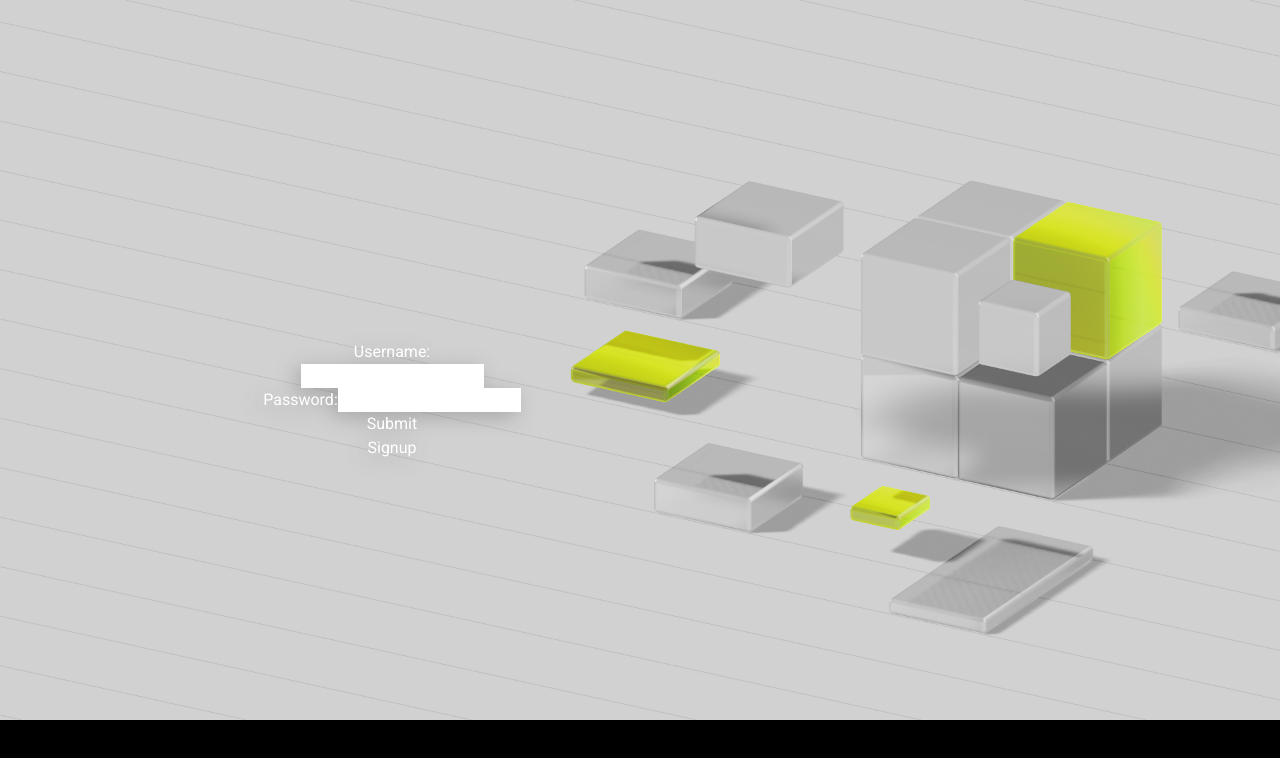
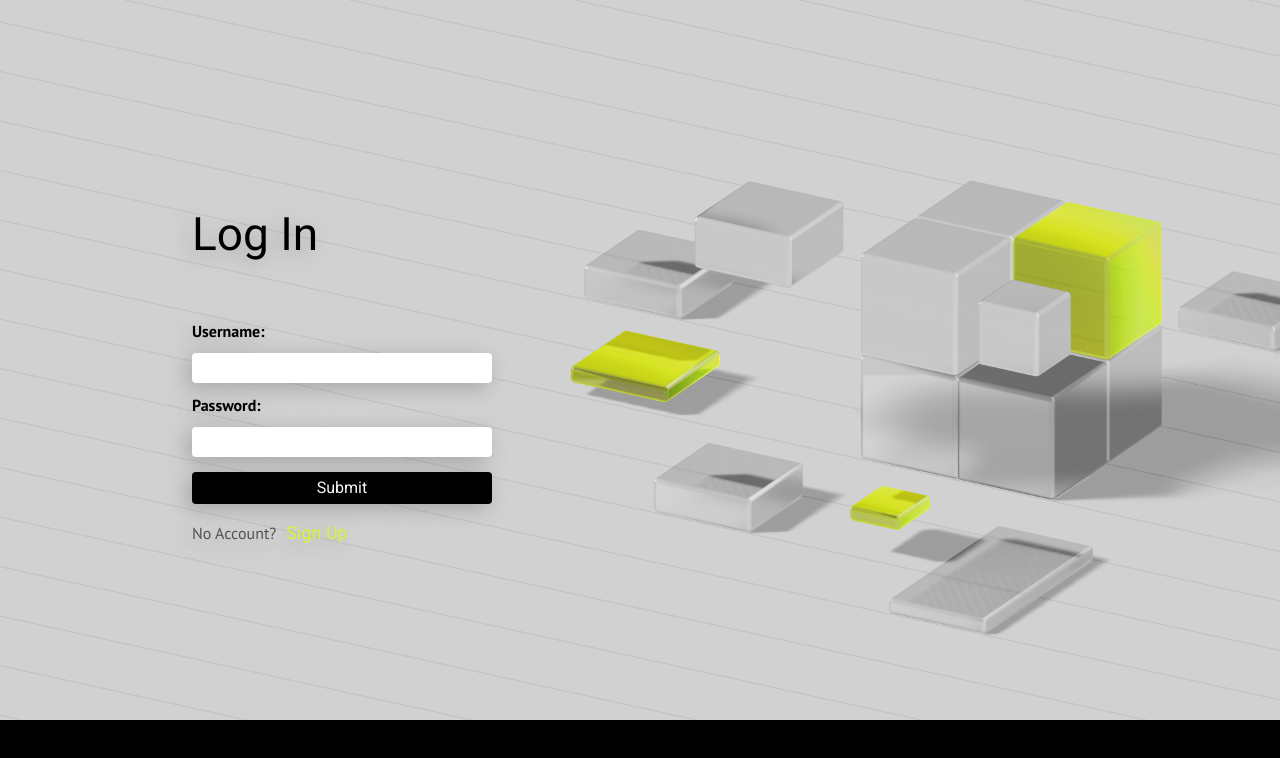
Before and after one commit to oslabs-beta/Anelyth, a React app: page /login in a window 1280 px wide. Shown: the top 758 px of the page. Built offline with nearby package versions, Linux system fonts and the light colour scheme.

Commit message:
chipping on signup page

```diff
--- a/Client/Styles/login.css
+++ b/Client/Styles/login.css
@@ -7,8 +7,8 @@
 .form-container {
   display: flex;
   flex-direction: column;
-  justify-content: center;
-  align-items: center;
+  /* justify-content: center; */
+  /* align-items: center; */
   position: absolute;
   left: 15%;
   top: 25%;
@@ -26,9 +26,82 @@
   object-fit: cover;
 }
 
-.enter-username {
+.login-title {
+  font-size: 46px;
+  color: black;
+  font-family: "Roboto", sans-serif;
+  margin-bottom: 50px;
+}
+
+.inner-container {
   display: flex;
   flex-direction: column;
   justify-content: center;
+  align-items: flex-start;
+}
+
+.enter-info {
+  display: flex;
+  flex-direction: column;
+  justify-content: center;
+  align-items: flex-start;
+  font-family: "PT Sans", sans-serif;
+  margin-bottom: 10px;
+}
+
+.input-title {
+  color: black;
+  margin-bottom: 10px;
+  font-weight: bold;
+}
+
+.form-input {
+  height: 30px;
+  width: 300px;
+  border: none;
+  border-radius: 4px;
+  padding-left: 10px;
+  font-family: "Roboto", sans-serif;
+}
+
+.form-input:focus {
+  outline: none !important;
+  border: 2px solid #D9F334;
+}
+
+.login-button {
+  width: 300px;
+  height: 32px;
+  border: none;
+  border-radius: 4px;
+  margin-top: 5px;
+  margin-bottom: 15px;
+  color: whitesmoke;
+  background-color: black;
+  font-family: "Roboto", sans-serif;
+}
+
+.login-button:hover {
+  cursor: pointer;
+  background-color: #D9F334;
+  color: black;
+}
+
+.no-acc-container {
+  width: 100%;
+  display: flex;
+  justify-content: flex-start;
   align-items: center;
 }
+
+.no-acc-text {
+  font-family: "PT Sans", sans-serif;
+  color: rgb(82, 82, 82);
+}
+
+.no-acc-link {
+  margin-left: 10px;
+  font-size: 18px;
+  color: #D9F334;
+
+}
--- /dev/null
+++ b/Client/Styles/signup.css
@@ -0,0 +1,9 @@
+.input-title {
+  color: black;
+  margin-bottom: 10px;
+  font-weight: bold;
+}
+
+.bg-img {
+  object-fit: cover;
+}
--- a/Client/Views/LoginPage.jsx
+++ b/Client/Views/LoginPage.jsx
@@ -38,19 +38,25 @@ function LoginPage() {
   return (
     <>
     <div className='login-container'>
+      <div className='form-container'>
+        <div className='login-title'>Log In</div>
+        <div className='inner-container'>
+          <div className='enter-info'>
+            <label className='input-title'>Username:</label>
+            <input className='form-input' type="text" name='username' value={formData.username} onChange={handleChange}/>
+          </div>
+          <div className='enter-info'>
+            <label className='input-title'>Password:</label>
+            <input className='form-input' type="password" name='password' value={formData.password} onChange={handleChange}/>
+          </div>
+          <input className='login-button' type="button" value='Submit' onClick={handleSubmit}/>
 
-      <div className='form-container'>
-        <div className='enter-username'>
-          <label>Username:</label>
-          <input type="text" name='username' value={formData.username} onChange={handleChange}/>
+          <div className='no-acc-container'>
+            <div className='no-acc-text'>No Account?</div>
+            <a className='no-acc-link' href="/signup">Sign Up</a>
+          </div>
         </div>
-        <div className='enter-password'>
-          <label>Password:</label>
-          <input type="password" name='password' value={formData.password} onChange={handleChange}/>
         </div>
-        <input className='login-button' type="button" value='Submit' onClick={handleSubmit}/>
-        <a href="/signup">Signup</a>
-      </div>
       <img className='bg-img' src={bgIMG} alt="" />
     </div>
     </>
--- a/Client/Views/SignupPage.jsx
+++ b/Client/Views/SignupPage.jsx
@@ -1,5 +1,7 @@
 import React, { useState } from 'react'
 import { useNavigate } from 'react-router';
+import '../Styles/signup.css';
+import bgIMG from '../Assets/loginimg.png';
 
 function SignupPage() {
   const navigate = useNavigate();
@@ -32,32 +34,36 @@ function SignupPage() {
 
   return (
     <>
+    <div>
       <div className='enter-username'>
-        <label>Username:
-          <input type="text" name='username' value={formData.username} onChange={handleChange}/>
-        </label>
+        <label className='input-title'>Username:</label>
+        <input type="text" name='username' value={formData.username} onChange={handleChange}/>
+
       </div>
       <div className='enter-firstName'>
-        <label>First name:
-          <input type="text" name='firstName' value={formData.firstName} onChange={handleChange}/>
-        </label>
+        <label>First name:</label>
+        <input type="text" name='firstName' value={formData.firstName} onChange={handleChange}/>
+
       </div>
       <div className='enter-lastName'>
-        <label>Last name:
-          <input type="text" name='lastName' value={formData.lastName} onChange={handleChange}/>
-        </label>
+        <label>Last name:</label>
+        <input type="text" name='lastName' value={formData.lastName} onChange={handleChange}/>
+
       </div>
       <div className='enter-email'>
-        <label>Email:
-          <input type="text" name='email' value={formData.email} onChange={handleChange}/>
-        </label>
+        <label>Email:</label>
+        <input type="text" name='email' value={formData.email} onChange={handleChange}/>
+
       </div>
       <div className='enter-password'>
-        <label>Password:
-          <input type="password" name='password' value={formData.password} onChange={handleChange} />
-        </label>
+        <label>Password:</label>
+        <input type="password" name='password' value={formData.password} onChange={handleChange} />
+
       </div>
       <input type="button" value='Submit' onClick={handleSubmit}/>
+    </div>
+    <img className='bg-img' src={bgIMG} alt="" />
+
     </>
   )
 }
```
